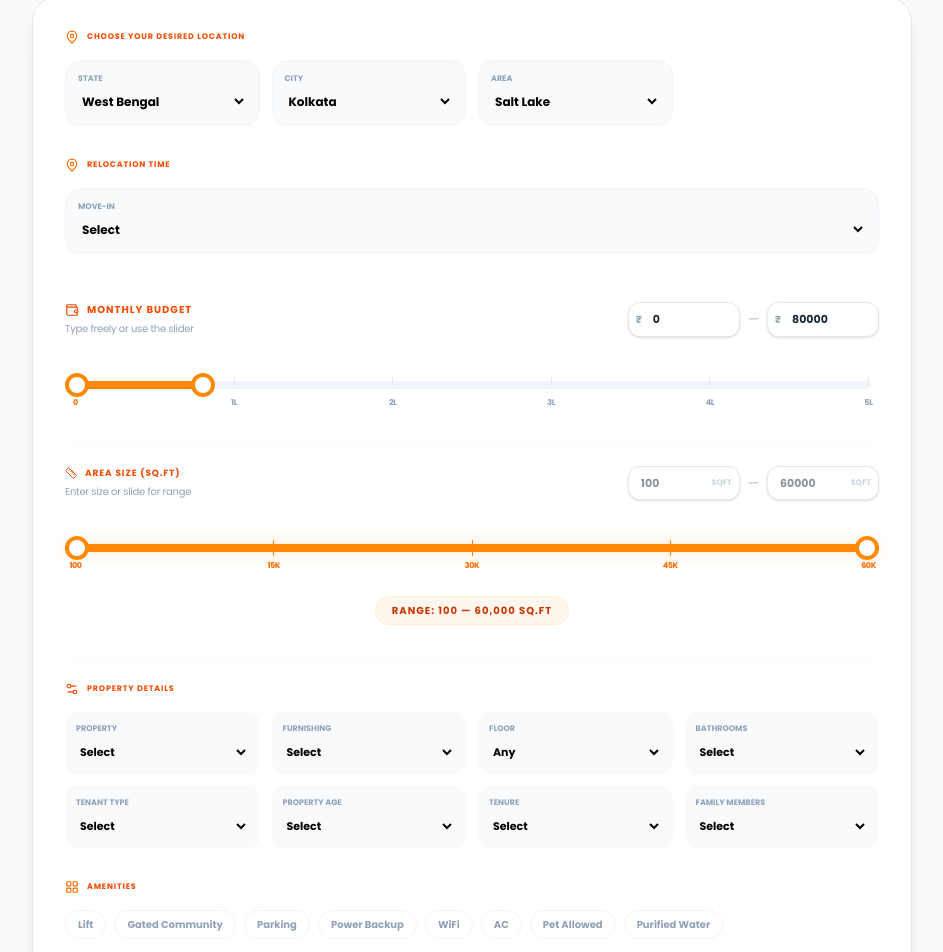
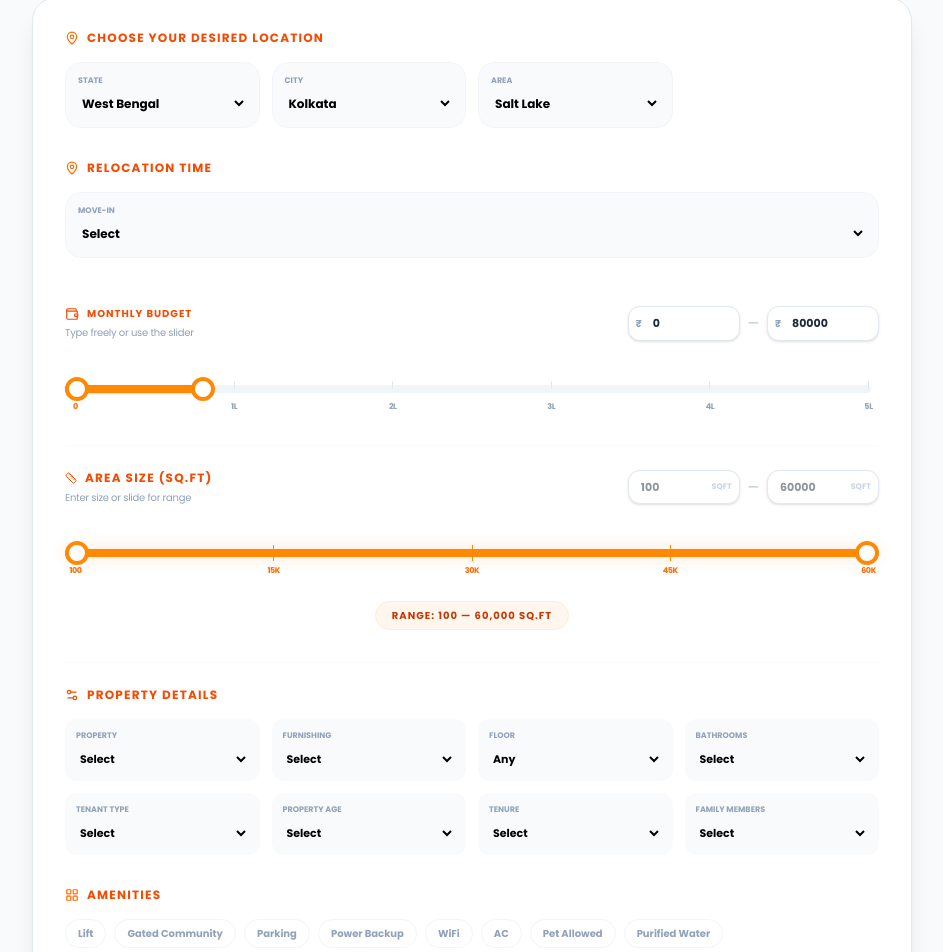
Before and after one commit to passportpulse/property-wala-ankita, a React (Vite) app: page /rent in a window 1280 px wide. Shown: the part 258-1210 px from the top of the page, without its empty margins (168-1111 px from the left). Built offline with nearby package versions, Linux system fonts and the light colour scheme.

Commit message:
rent updated

```diff
--- a/src/pages/rent/sections/RentForm.jsx
+++ b/src/pages/rent/sections/RentForm.jsx
@@ -56,7 +56,7 @@ export default function RentForm({ formData, setFormData, onSubmit }) {
         <div className="p-5 lg:p-8 space-y-8">
           {/* 01. LOCATION & TIMELINE */}
           <section className="space-y-4">
-            <div className="flex items-center gap-2 text-[8px] font-bold uppercase tracking-widest text-orange-600">
+            <div className="flex items-center gap-2 text-xs font-bold uppercase tracking-widest text-orange-600">
               <MapPin size={14} className="text-orange-500" /> Choose Your
               Desired Location
             </div>
@@ -135,7 +135,7 @@ export default function RentForm({ formData, setFormData, onSubmit }) {
           </section>
 
           <section className="space-y-4">
-            <div className="flex items-center gap-2 text-[8px] font-bold uppercase tracking-widest text-orange-600">
+            <div className="flex items-center gap-2 text-xs font-bold uppercase tracking-widest text-orange-600">
               <MapPin size={14} className="text-orange-500" />
               Relocation Time
             </div>
@@ -171,7 +171,7 @@ export default function RentForm({ formData, setFormData, onSubmit }) {
                   <div className="flex flex-col sm:flex-row justify-between items-start sm:items-center gap-3 sm:gap-4">
                     {/* Title */}
                     <div className="space-y-1">
-                      <div className="flex items-center gap-2 text-[8px] sm:text-[9px] md:text-[10px] font-bold uppercase tracking-widest text-orange-600">
+                      <div className="flex items-center gap-2 text-xs sm:text-[9px] md:text-[10px] font-bold uppercase tracking-widest text-orange-600">
                         <Wallet size={12} className="sm:w-[14px] sm:h-[14px]" />
                         Monthly Budget
                       </div>
@@ -364,7 +364,7 @@ export default function RentForm({ formData, setFormData, onSubmit }) {
                   {/* Header & Manual Inputs */}
                   <div className="flex flex-col sm:flex-row justify-between items-start sm:items-center gap-4">
                     <div className="space-y-1">
-                      <div className="flex items-center gap-2 text-[9px] font-bold uppercase tracking-widest text-orange-600">
+                      <div className="flex items-center gap-2 text-xs font-bold uppercase tracking-widest text-orange-600">
                         <Ruler size={12} />
                         Area Size (Sq.ft)
                       </div>
@@ -541,7 +541,7 @@ export default function RentForm({ formData, setFormData, onSubmit }) {
           {/* 04. PROPERTY DETAILS */}
 
           <section className="pt-6 border-t border-slate-50 space-y-4">
-            <div className="flex items-center gap-2 text-[8px] font-bold uppercase tracking-widest text-orange-600">
+            <div className="flex items-center gap-2 text-xs font-bold uppercase tracking-widest text-orange-600">
               <Settings2 size={14} className="text-orange-600" />
               Property Details
             </div>
@@ -765,7 +765,7 @@ export default function RentForm({ formData, setFormData, onSubmit }) {
 
           {/* 04. AMENITIES */}
           <section className="space-y-4">
-            <div className="flex items-center gap-2 text-[8px] font-bold uppercase tracking-widest text-orange-600">
+            <div className="flex items-center gap-2 text-xs font-bold uppercase tracking-widest text-orange-600">
               <LayoutGrid size={14} className="text-orange-500" /> Amenities
             </div>
             <div className="flex flex-wrap gap-2">
```
